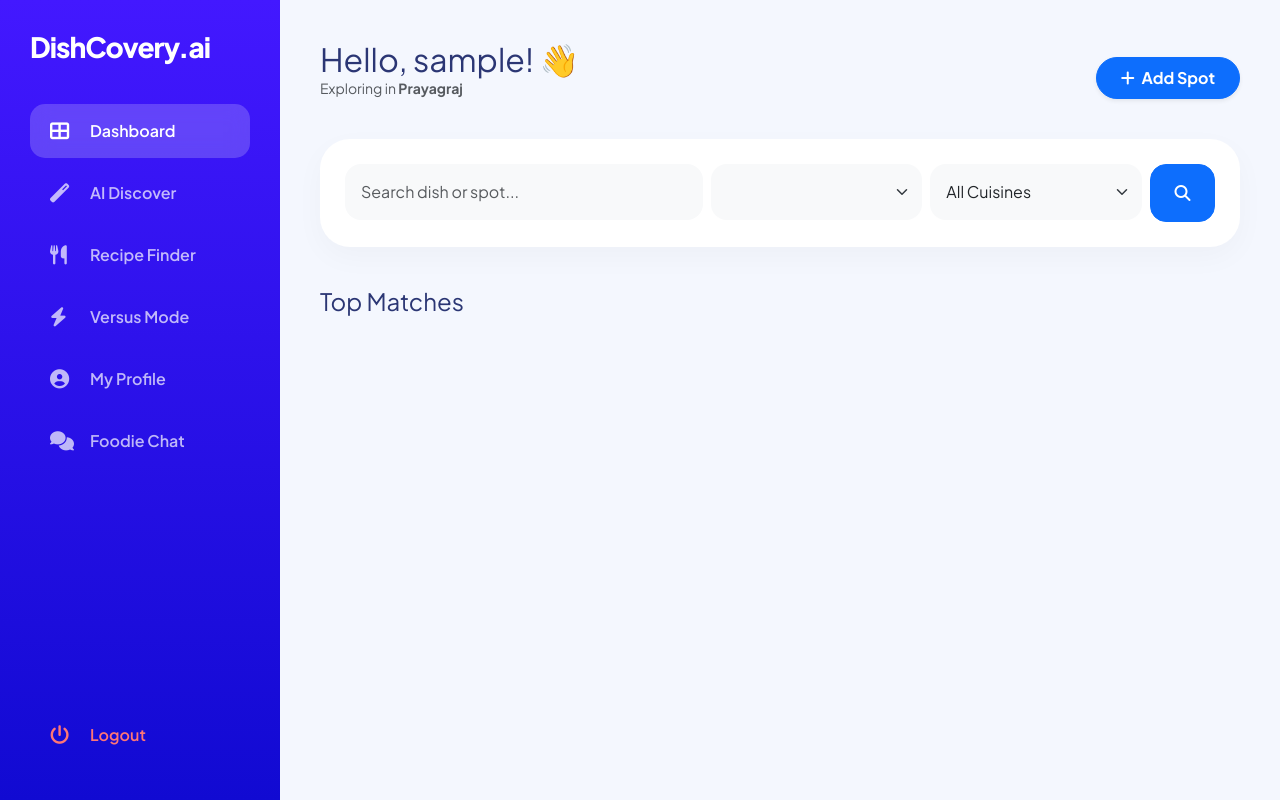
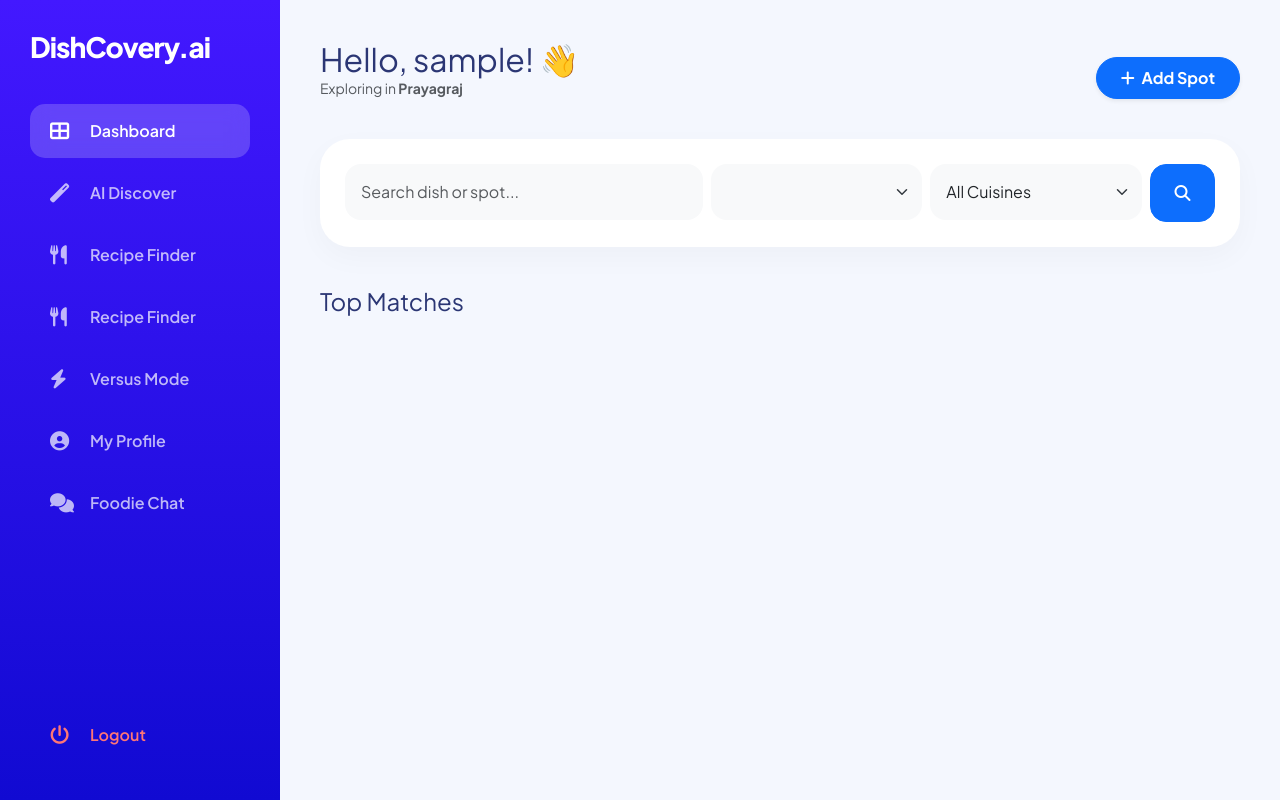
Before and after one commit to suraj-verma2004/DishCovery, a Django app: page /dashboard/ in a window 1280 px wide. Run offline with Django 5.2, Linux system fonts and the light colour scheme; the visitor is signed in with stand-in values (Sample User, id 1); data comes from the database, SQL or seed files in the repository; data that the repository does not hold is empty.

Commit message:
Add new Recipe Finder link to dashboard

```diff
--- a/core/templates/dashboard.html
+++ b/core/templates/dashboard.html
@@ -82,6 +82,7 @@
             <a href="{% url 'dashboard' %}" class="nav-link-custom active"><i class="fas fa-th-large"></i> Dashboard</a>
             <a href="{% url 'discover' %}" class="nav-link-custom"><i class="fas fa-magic"></i> AI Discover</a>
             <a href="https://ingridient-oracle.onrender.com/" target="_blank" class="nav-link-custom"><i class="fas fa-utensils"></i> Recipe Finder</a>
+             <a href="https://shivam0520.pythonanywhere.com/" target="_blank" class="nav-link-custom"><i class="fas fa-utensils"></i> Recipe Finder</a>
             <a href="{% url 'compare' %}" class="nav-link-custom"><i class="fas fa-bolt"></i> Versus Mode</a>
             <a href="{% url 'user_profile' %}" class="nav-link-custom"><i class="fas fa-user-circle"></i> My Profile</a>
             <a href="{% url 'community_chat' %}" class="nav-link-custom"><i class="fas fa-comments"></i> Foodie Chat</a>
```
